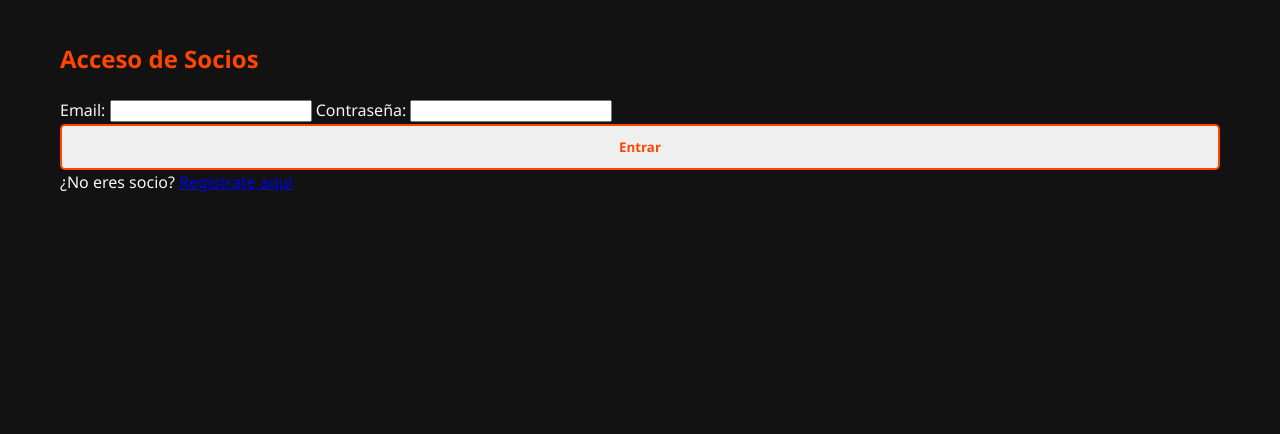
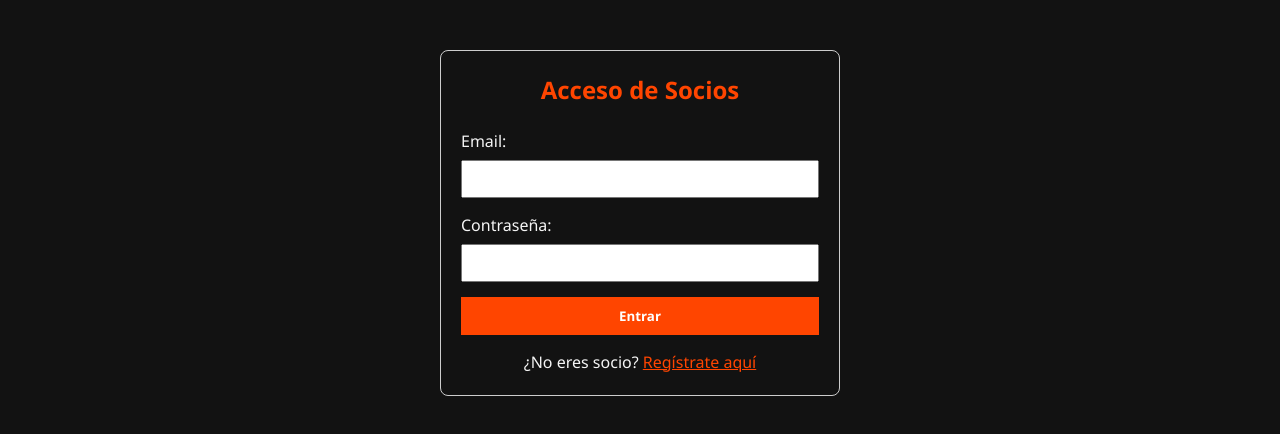
Before and after one commit to jfserviciostoledo-web/UrbanFit, a plain HTML site: page frontend/login.html in a window 1280 px wide. Drawn offline with Linux system fonts and the light colour scheme.

Commit message:
Update login.html

```diff
--- a/frontend/login.html
+++ b/frontend/login.html
@@ -2,22 +2,30 @@
 <html lang="es">
 <head>
     <meta charset="UTF-8">
+    <meta name="viewport" content="width=device-width, initial-scale=1.0">
     <title>Login | UrbanFit</title>
-    <link rel="stylesheet" href="css/style.css">
-</head>
+    <link rel="stylesheet" href="css/style.css"> </head>
 <body>
-    <main class="contenedor">
-        <h2>Acceso de Socios</h2>
+    <main class="contenedor-login" style="max-width: 400px; margin: 50px auto; padding: 20px; border: 1px solid #ccc; border-radius: 8px;">
+        <h2 style="text-align: center; color: #ff4500;">Acceso de Socios</h2>
         <form id="form-login">
+            <div style="margin-bottom: 15px;">
                 <label for="email">Email:</label>
-            <input type="email" id="email" required>
+                <input type="email" id="email" required style="width: 100%; padding: 8px; margin-top: 5px;">
+            </div>
 
+            <div style="margin-bottom: 15px;">
                 <label for="password">Contraseña:</label>
-            <input type="password" id="password" required>
+                <input type="password" id="password" required style="width: 100%; padding: 8px; margin-top: 5px;">
+            </div>
 
-            <button type="submit" class="btn">Entrar</button>
+            <button type="submit" style="width: 100%; padding: 10px; background-color: #ff4500; color: white; border: none; cursor: pointer; font-weight: bold;">
+                Entrar
+            </button>
         </form>
-        <p>¿No eres socio? <a href="registro.html">Regístrate aquí</a></p>
+        <p style="text-align: center; margin-top: 15px;">
+            ¿No eres socio? <a href="registro.html" style="color: #ff4500;">Regístrate aquí</a>
+        </p>
     </main>
 
     <script>
@@ -27,7 +35,7 @@
             const email = document.getElementById('email').value;
             const password = document.getElementById('password').value;
 
-            // Llamamos a la nueva ruta de login que pusimos en el backend
+            try {
                 const respuesta = await fetch('http://localhost:3000/login', {
                     method: 'POST',
                     headers: { 'Content-Type': 'application/json' },
@@ -37,12 +45,17 @@
                 const datos = await respuesta.json();
 
                 if (respuesta.ok) {
+                    // GUARDAMOS EL NOMBRE QUE VIENE DEL BACKEND
+                    localStorage.setItem('nombreUsuario', datos.nombre);
                     alert(datos.mensaje);
-                // Si todo va bien, mándalo a la página principal del gimnasio
+                    // Redirigimos al index
                     window.location.href = 'index.html';
                 } else {
-                // Si el email no existe o la contraseña está mal
                     alert("❌ Error: " + datos.mensaje);
+                }
+            } catch (error) {
+                console.error("Error al conectar con el servidor:", error);
+                alert("No se pudo conectar con el servidor. ¿Está encendido node app.js?");
             }
         });
     </script>
```
Lines whose indentation alone changed are shown as unchanged.
